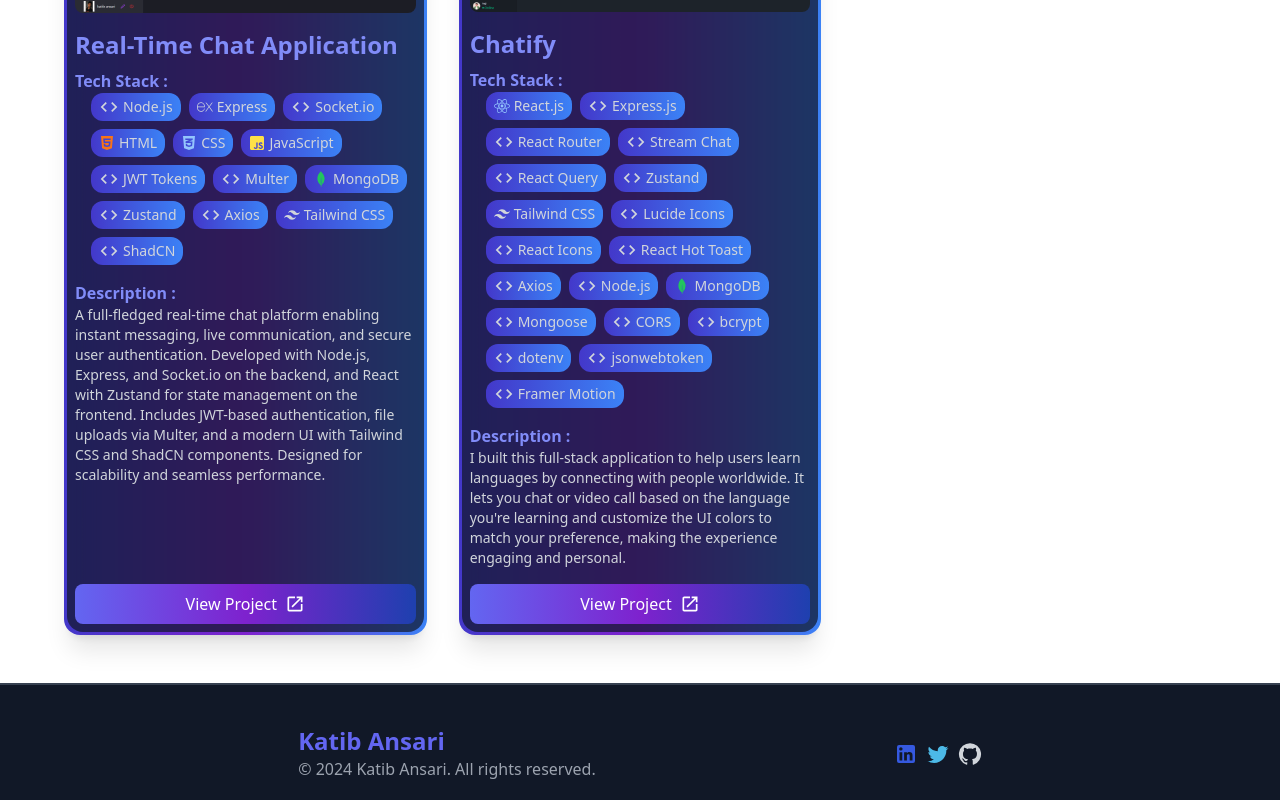
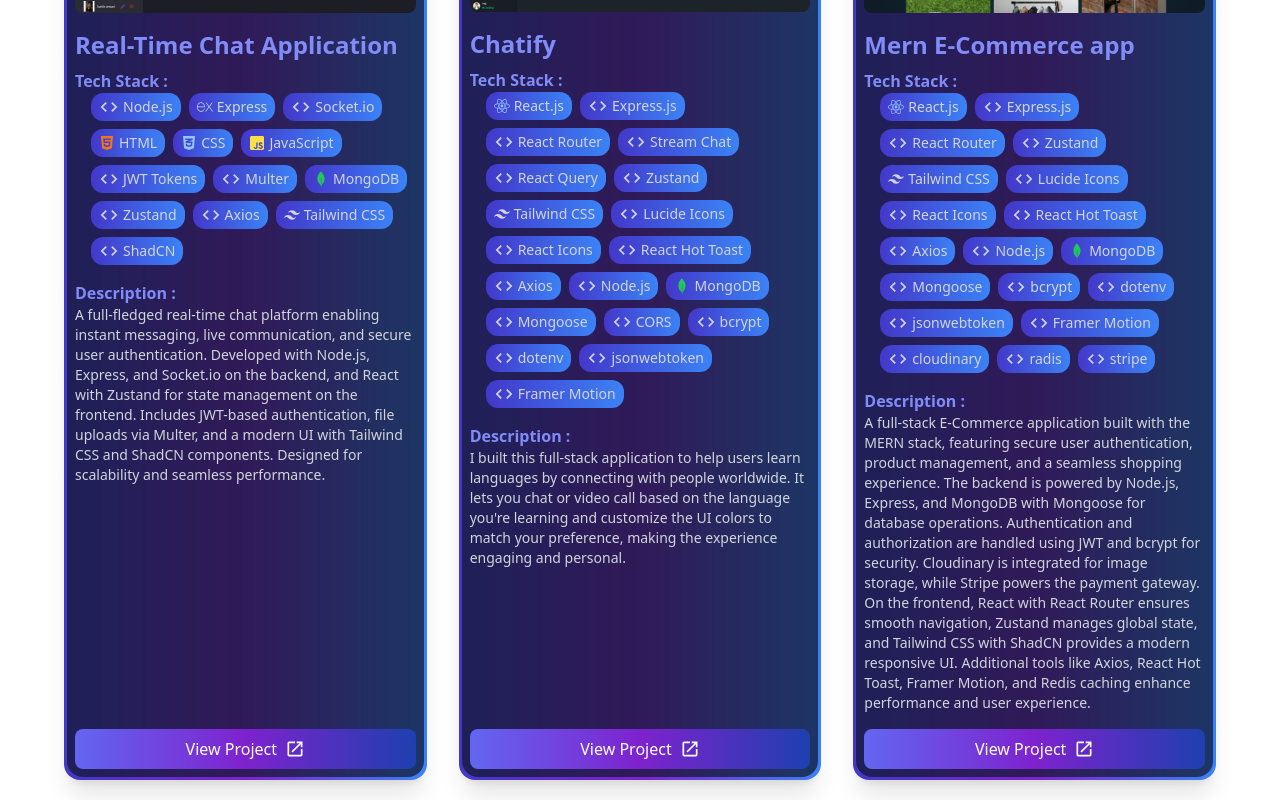
Before and after one commit to ansari-katib/Portfolio-netlify, a React (Vite) app: page /projects in a window 1280 px wide. Shown: the part 1060-1860 px from the top of the page. Built offline with nearby package versions, Linux system fonts and the light colour scheme.

Commit message:
new project

```diff
--- a/src/Routes/Projects.jsx
+++ b/src/Routes/Projects.jsx
@@ -7,6 +7,7 @@ import tour_travel_image from "../assets/tour_travel.png";
 import chat_app_image from "../assets/chat_app.png";
 import resturant_app_image from "../assets/resturant_app.png";
 import chatify from '../assets/chatify.png'
+import e_comerce from "../assets/e_commerce.png";
 
 // React Icons
 import { FaReact, FaNodeJs, FaHtml5, FaCss3Alt, FaJsSquare, FaGitAlt } from "react-icons/fa";
@@ -91,7 +92,36 @@ function Projects() {
       ],
       link: "https://stream-web-chat-app-1.onrender.com/",
       img: chatify,
+    },
+    {
+      title: "Mern E-Commerce app",
+      description:
+        "A full-stack E-Commerce application built with the MERN stack, featuring secure user authentication, product management, and a seamless shopping experience. The backend is powered by Node.js, Express, and MongoDB with Mongoose for database operations. Authentication and authorization are handled using JWT and bcrypt for security. Cloudinary is integrated for image storage, while Stripe powers the payment gateway. On the frontend, React with React Router ensures smooth navigation, Zustand manages global state, and Tailwind CSS with ShadCN provides a modern responsive UI. Additional tools like Axios, React Hot Toast, Framer Motion, and Redis caching enhance performance and user experience.",
+      techStack: [
+        "React.js",
+        "Express.js",
+        "React Router",
+        "Zustand",
+        "Tailwind CSS",
+        "Lucide Icons",
+        "React Icons",
+        "React Hot Toast",
+        "Axios",
+        "Node.js",
+        "MongoDB",
+        "Mongoose",
+        "bcrypt",
+        "dotenv",
+        "jsonwebtoken",
+        "Framer Motion",
+        "cloudinary",
+        "radis",
+        "stripe",
+      ],
+      link: "https://mern-ecommerce-1-1jio.onrender.com",
+      img: e_comerce,
     }
+
   ];
 
   const iconMap = {
```
Also changed, not shown: src/assets/e_commerce.png (added).
